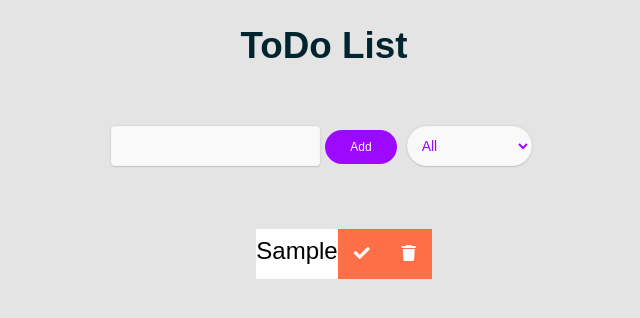
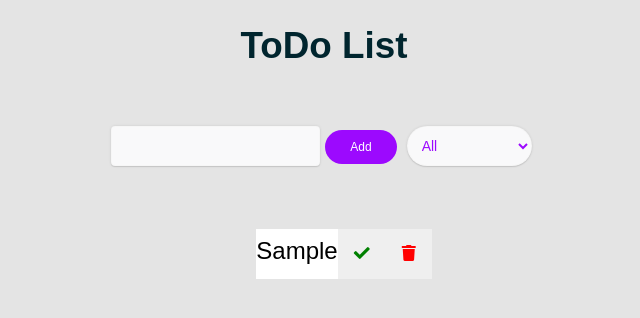
Before and after one commit to rahulnj/Reactjs-todo-app, a React (Create React App) app: page / in a window 1280 px wide. Both pictures are taken after typing "Sample" into the empty fields and a click on the button "Add". Shown: the top 318 px of the page, without its empty margins (316-956 px from the left). Built offline with nearby package versions, Linux system fonts and the light colour scheme.

Commit message:
todo button added 2

```diff
--- a/src/components/Todo.js
+++ b/src/components/Todo.js
@@ -20,8 +20,8 @@ const Todo = ({ text, todo, todos, setTodos }) => {
 
         <Todos>
             <TodoListLi decoration={todo.completed ? 'line-through' : ''} opacity={todo.completed ? '0.5' : ''}> {text}
-                <SubButton onClick={completeHandler} ><i className="fas fa-check"></i></SubButton>
-                <SubButton onClick={deleteHandler}><i className="fas fa-trash"></i></SubButton>
+                <SubButton color='green' onClick={completeHandler} ><i className="fas fa-check"></i></SubButton>
+                <SubButton color='red' onClick={deleteHandler}><i className="fas fa-trash"></i></SubButton>
             </TodoListLi>
         </Todos >
 
--- a/src/components/styles/TodoForm.Styled.js
+++ b/src/components/styles/TodoForm.Styled.js
@@ -53,12 +53,12 @@ color: #fff;
 `
 
 export const SubButton = styled.button`
-background: #ff6f47;
-  color: white;
+  color: rgba(153, 0, 255, 0.959);
   border: none;
   padding: 1rem;
   cursor: pointer;
   font-size: 1rem;
+  color: ${({ color }) => color};
 `
 export const Todos = styled.div`
  margin: 0.5rem;
@@ -69,7 +69,7 @@ export const Todos = styled.div`
 `
 export const TodoListUl = styled.ul`
   min-width: 30%;
-  list-style: none;
+  list-style:none;
 `
 export const TodoListLi = styled.li`
 text-decoration: ${({ decoration }) => decoration};
```
